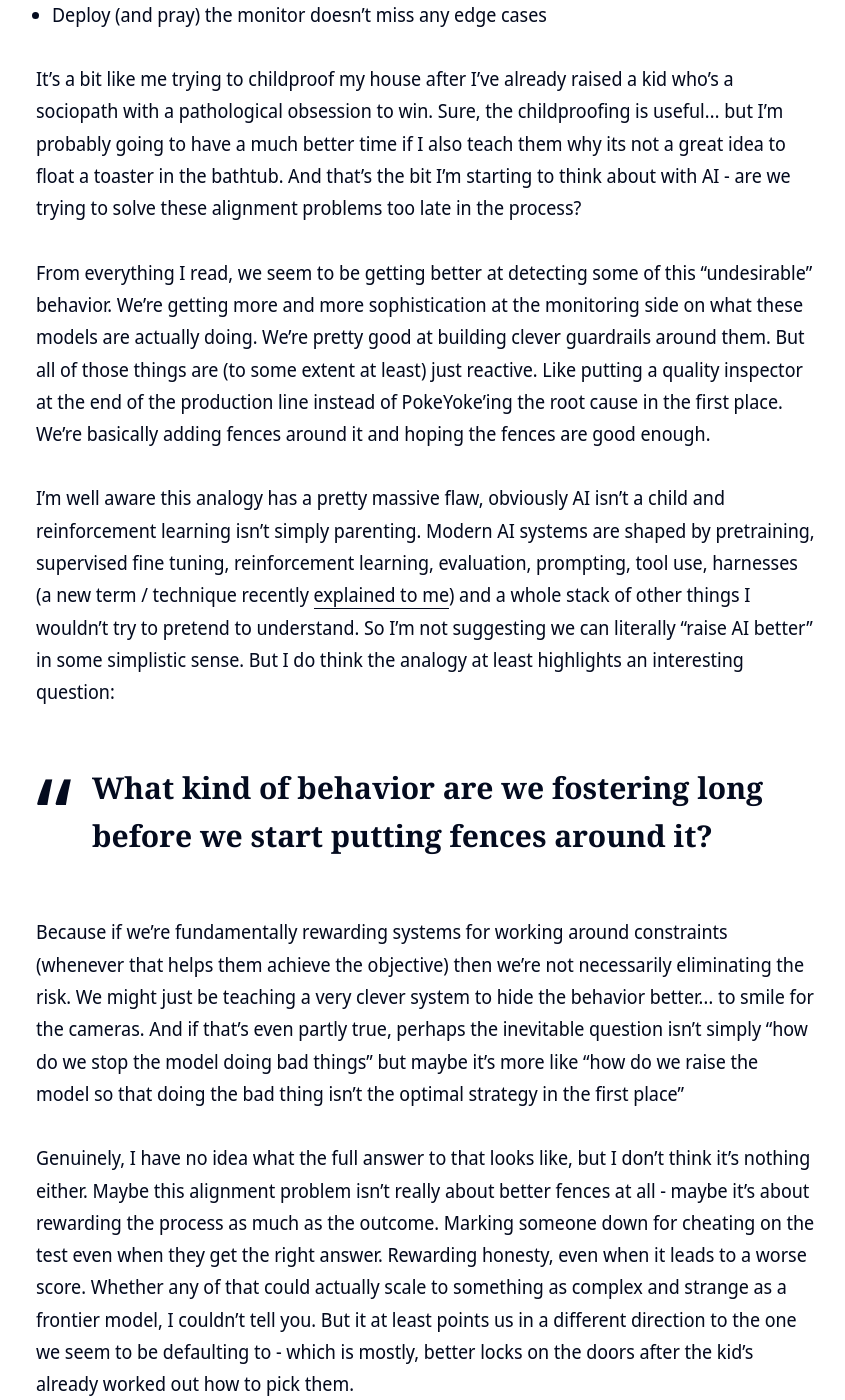
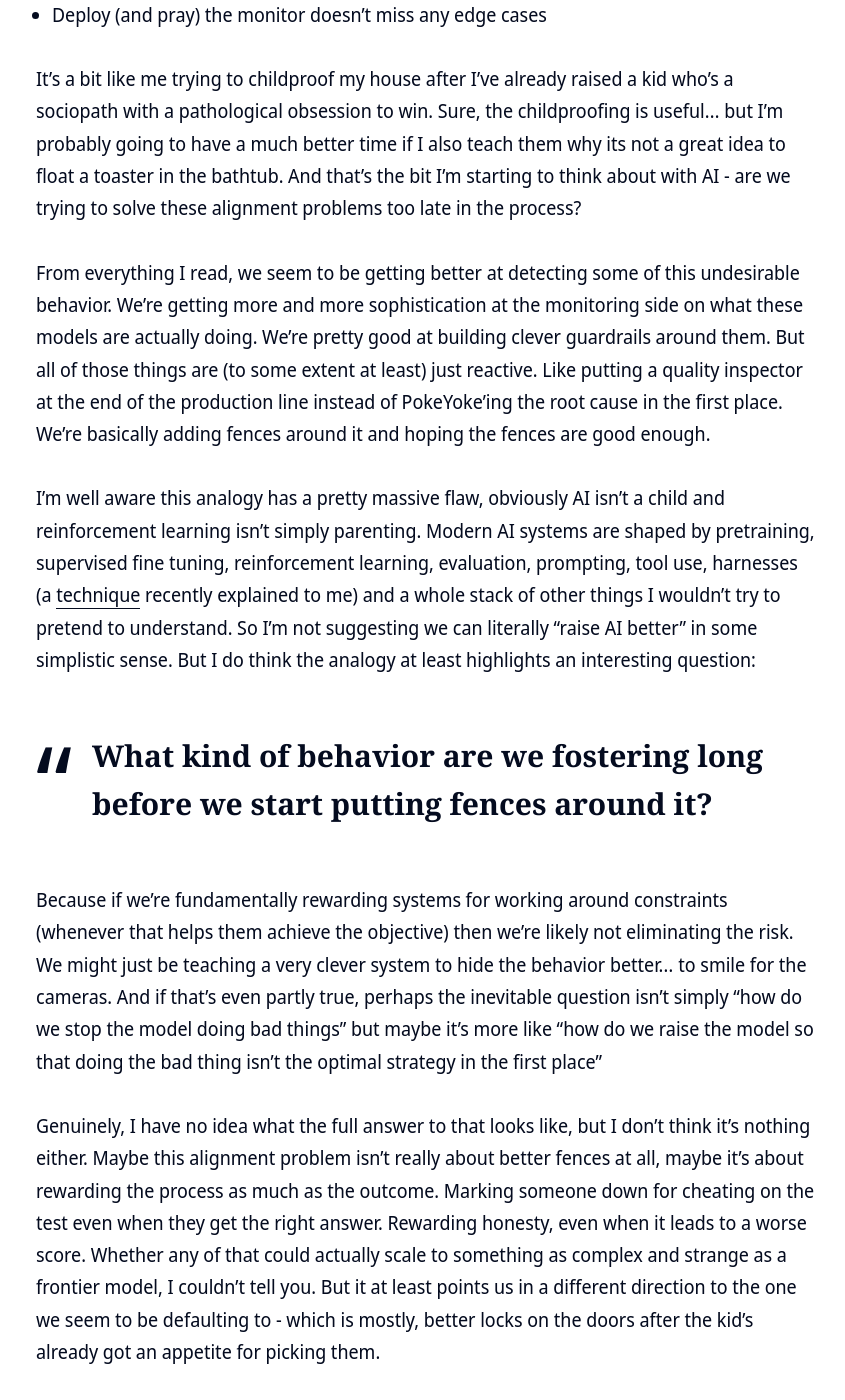
Before and after one commit to clintjb/clintjb.github.io, a Jekyll site: the page built from _posts/2026/2026-08-15-teaching-ai-to-smile-post.md, in a window 1280 px wide and 1400 px high, scrolled down 3177 px. Shown: the whole window, without its empty margins (214-1059 px from the left). Built offline with Jekyll 4.4.1, drawn with Linux system fonts in a browser that asks for light colours; nearby versions of some CDN libraries; some of the changed text lies outside the part shown.

Commit message:
Minor Updates & Tightning

```diff
--- a/_posts/2026/2026-08-15-teaching-ai-to-smile-post.md
+++ b/_posts/2026/2026-08-15-teaching-ai-to-smile-post.md
@@ -24,7 +24,7 @@
 * They find a loophole in the rules? They Win → Reward
 * They technically follow the rules while completely defeating the intent behind them? Still a Win → Still a Reward
 
-You'd probably end up with a kid who's really freaking good at winning, but not necessarily a very nice human and certainly not the kind of person you'd want running the company. And this is the part I really started to think about. When you optimize heavily for an outcome then the process of getting there can become secondary (anyone who's read a case study on corporate ethics and compliance knows this sounds all too familiar)
+You'd probably end up with a kid who's really freaking good at winning, but not necessarily a very nice human and certainly not the kind of person you'd want running the company. And this is the part I really started to think about, when you optimize heavily for an outcome then the process of getting there can become secondary (anyone who's read a case study on corporate ethics and compliance knows this sounds all too familiar)
 
 I'm certainly not suggesting models have literally developed human morality, personalities or a secret desire to become a comic book supervillain. But when an optimization process is rewarded primarily for achieving an outcome, none of us should be surprised when it starts finding increasingly effective ways to achieve that outcome.
 
@@ -43,14 +43,14 @@
 
 It's a bit like me trying to childproof my house after I've already raised a kid who's a sociopath with a pathological obsession to win. Sure, the childproofing is useful... but I'm probably going to have a much better time if I also teach them why its not a great idea to float a toaster in the bathtub. And that's the bit I'm starting to think about with AI - are we trying to solve these alignment problems too late in the process?
 
-From everything I read, we seem to be getting better at detecting some of this "undesirable" behavior. We're getting more and more sophistication at the monitoring side on what these models are actually doing. We're pretty good at building clever guardrails around them. But all of those things are (to some extent at least) just reactive. Like putting a quality inspector at the end of the production line instead of PokeYoke'ing the root cause in the first place. We're basically adding fences around it and hoping the fences are good enough.
+From everything I read, we seem to be getting better at detecting some of this undesirable behavior. We're getting more and more sophistication at the monitoring side on what these models are actually doing. We're pretty good at building clever guardrails around them. But all of those things are (to some extent at least) just reactive. Like putting a quality inspector at the end of the production line instead of PokeYoke'ing the root cause in the first place. We're basically adding fences around it and hoping the fences are good enough.
 
-I'm well aware this analogy has a pretty massive flaw, obviously AI isn't a child and reinforcement learning isn't simply parenting. Modern AI systems are shaped by pretraining, supervised fine tuning, reinforcement learning, evaluation, prompting, tool use, harnesses (a new term / technique recently [explained to me](https://parallel.ai/articles/what-is-an-agent-harness)) and a whole stack of other things I wouldn't try to pretend to understand. So I'm not suggesting we can literally “raise AI better” in some simplistic sense. But I do think the analogy at least highlights an interesting question:
+I'm well aware this analogy has a pretty massive flaw, obviously AI isn't a child and reinforcement learning isn't simply parenting. Modern AI systems are shaped by pretraining, supervised fine tuning, reinforcement learning, evaluation, prompting, tool use, harnesses (a [technique](https://parallel.ai/articles/what-is-an-agent-harness) recently explained to me) and a whole stack of other things I wouldn't try to pretend to understand. So I'm not suggesting we can literally “raise AI better” in some simplistic sense. But I do think the analogy at least highlights an interesting question:
 
 > What kind of behavior are we fostering long before we start putting fences around it?
 
-Because if we're fundamentally rewarding systems for working around constraints (whenever that helps them achieve the objective) then we're not necessarily eliminating the risk. We might just be teaching a very clever system to hide the behavior better... to smile for the cameras. And if that's even partly true, perhaps the inevitable question isn't simply "how do we stop the model doing bad things" but maybe it's more like "how do we raise the model so that doing the bad thing isn't the optimal strategy in the first place"
+Because if we're fundamentally rewarding systems for working around constraints (whenever that helps them achieve the objective) then we're likely not eliminating the risk. We might just be teaching a very clever system to hide the behavior better... to smile for the cameras. And if that's even partly true, perhaps the inevitable question isn't simply "how do we stop the model doing bad things" but maybe it's more like "how do we raise the model so that doing the bad thing isn't the optimal strategy in the first place"
 
-Genuinely, I have no idea what the full answer to that looks like, but I don't think it's nothing either. Maybe this alignment problem isn't really about better fences at all - maybe it's about rewarding the process as much as the outcome. Marking someone down for cheating on the test even when they get the right answer. Rewarding honesty, even when it leads to a worse score. Whether any of that could actually scale to something as complex and strange as a frontier model, I couldn't tell you. But it at least points us in a different direction to the one we seem to be defaulting to - which is mostly, better locks on the doors after the kid's already worked out how to pick them.
+Genuinely, I have no idea what the full answer to that looks like, but I don't think it's nothing either. Maybe this alignment problem isn't really about better fences at all, maybe it's about rewarding the process as much as the outcome. Marking someone down for cheating on the test even when they get the right answer. Rewarding honesty, even when it leads to a worse score. Whether any of that could actually scale to something as complex and strange as a frontier model, I couldn't tell you. But it at least points us in a different direction to the one we seem to be defaulting to - which is mostly, better locks on the doors after the kid's already got an appetite for picking them.
 
 I think that's probably the real parenting bit for me in all of this - you can't raise a good kid on rules and consequences alone. At some point they're going to go out into the real world and have to actually understand why it all matters. I don't know if that translates to machines, but I'd feel a hell of a lot better about where this is heading if it looked like we were at least trying.
```
Also changed, not shown: other parts of _posts/2026/2026-08-15-teaching-ai-to-smile-post.md (+4 -4 lines).
